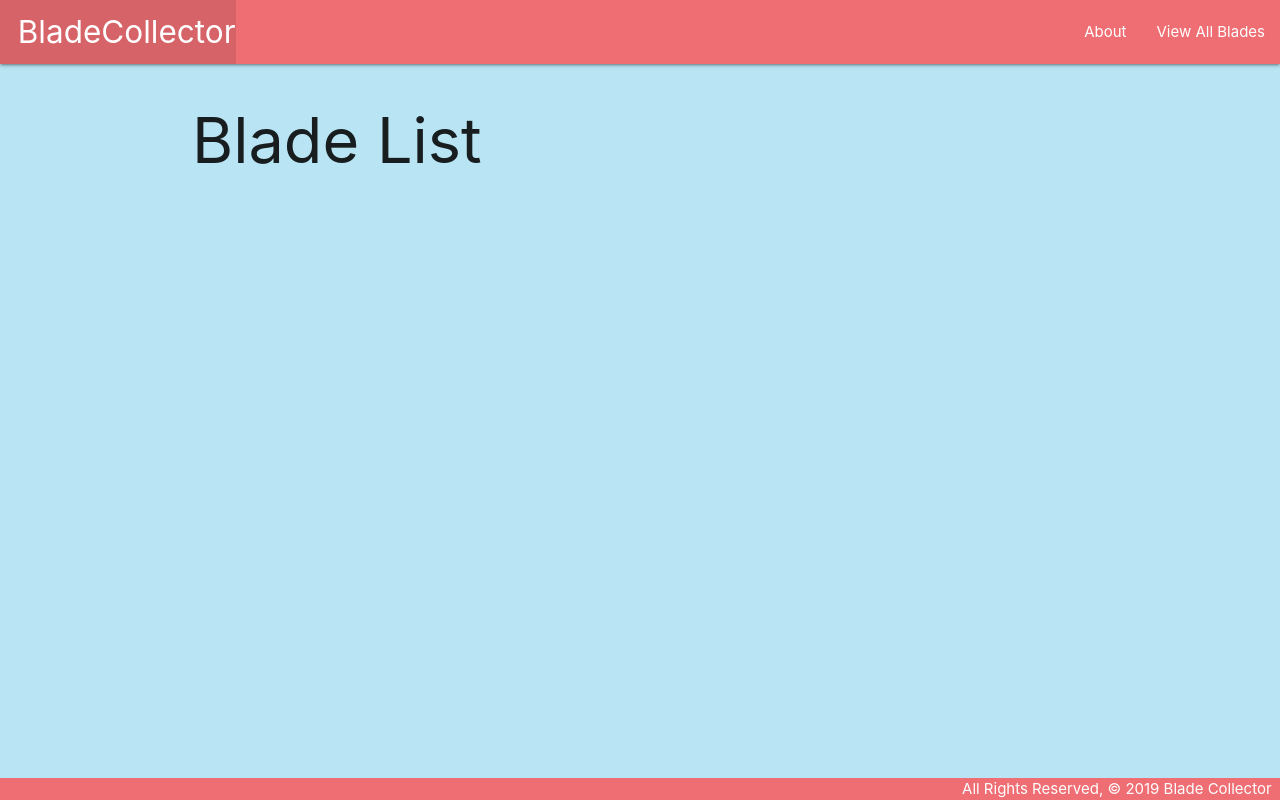
After one commit to chanjongpak/Blade-Collector, a Django app: template main_app/templates/blades/index.html in a window 1280 px wide. The commit adds this page. Run offline with Django 4.2, Linux system fonts and the light colour scheme; the template is opened without the code that fills it, so the values that code supplies are empty.

Commit message:
fix issues

```diff
--- a/main_app/templates/base.html
+++ b/main_app/templates/base.html
@@ -5,7 +5,7 @@
     <meta charset="UTF-8" />
     <meta name="viewport" content="width=device-width, initial-scale=1.0" />
     <meta http-equiv="X-UA-Compatible" content="ie=edge" />
-    <title>Cat Collector</title>
+    <title>Blade Collector</title>
     <link
       rel="stylesheet"
       href="https://cdnjs.cloudflare.com/ajax/libs/materialize/1.0.0/css/materialize.min.css"
@@ -18,7 +18,7 @@
         <div class="nav-wrapper">
           <ul>
             <li>
-              <a href="/" class="left brand-logo">&nbsp;&nbsp;CatCollector</a>
+              <a href="/" class="left brand-logo">&nbsp;&nbsp;BladeCollector</a>
             </li>
           </ul>
           <ul class="right">
@@ -31,7 +31,7 @@
     <main class="container">{% block content %} {% endblock %}</main>
     <footer class="page-footer">
       <div class="right">
-        All Rights Reserved, &copy; 2019 Cat Collector &nbsp;
+        All Rights Reserved, &copy; 2019 Blade Collector &nbsp;
       </div>
     </footer>
   </body>
--- /dev/null
+++ b/main_app/templates/blades/index.html
@@ -0,0 +1,15 @@
+{% extends 'base.html' %} {% block content %}
+
+<h1>Blade List</h1>
+
+{% for blade in blades %}
+<div class="card">
+  <div class="card-content">
+    <span class="card-title">{{ blade.name }}</span>
+    <p>Sword Type: {{ blade.type }}</p>
+    <p>Weight: {{ blade.weight }} lbs</p>
+    <p>Flexibility: {{ blade.flexibility }}</p>
+    <p>Description: {{ blade.description }}</p>
+  </div>
+</div>
+{% endfor %} {% endblock %}
```
Also changed, not shown: main_app/views.py (+12 -2 lines).
